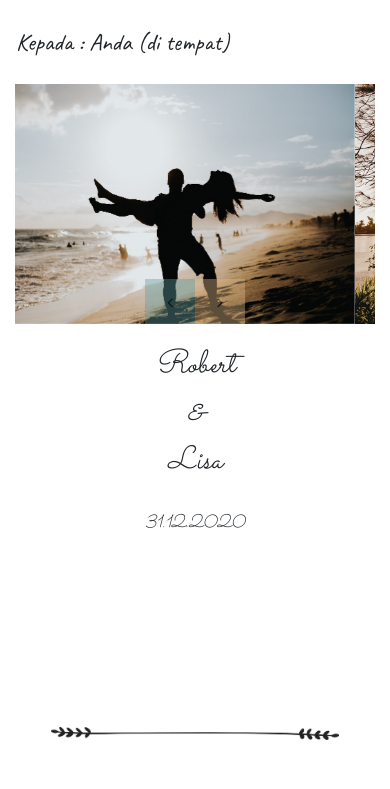
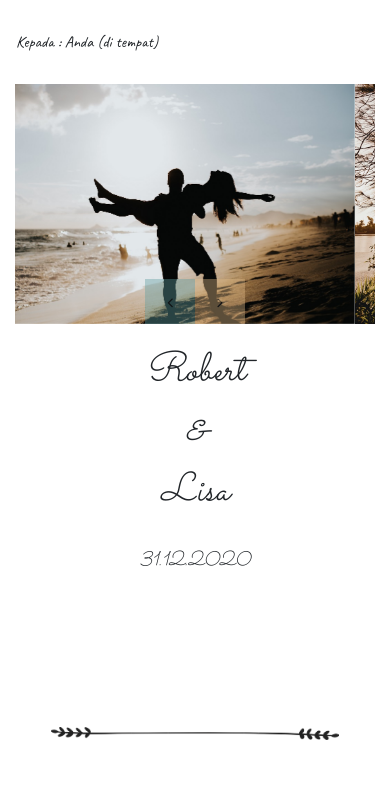
Before and after one commit to hestu14/bliis_sample3, a plain HTML site: page index.html in a window 390 px wide. Shown: the top 789 px of the page. Drawn offline with nearby package versions, Linux system fonts and the light colour scheme.

Commit message:
edit font size

```diff
--- a/styles/base.css
+++ b/styles/base.css
@@ -42,11 +42,15 @@ nav {
     text-align: center;
     font-family: 'Sacramento', cursive;
     font-style: italic;
-    font-size: 40px;
+}
+
+.header-right-couple {
+    font-size: 3em;
+    margin-top: 18px;
 }
 
 .header-right-date {
-    font-size: 32px;
+    font-size: 2em;
 }
 
 .header-right-button {
@@ -244,6 +248,10 @@ nav {
 
 @media (max-width: 992px) {
 
+    .kepada {
+        font-size: 16px;
+    }
+
     .header {
         display: flex;
         flex-direction: column;
@@ -281,12 +289,12 @@ nav {
     }
 
     .header-right-couple {
-        font-size: 32px;
+        font-size: 2.5em;
         margin-top: 18px;
     }
 
     .header-right-date {
-        font-size: 18px;
+        font-size: 1.25em;
         margin-top: 14px;
     }
 
```
